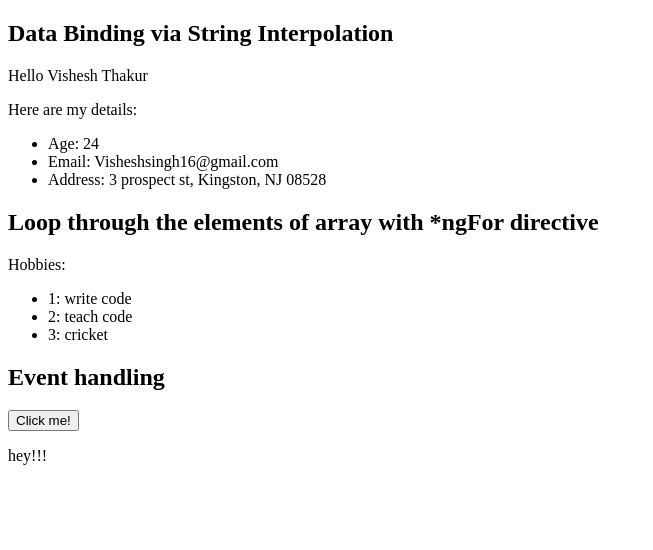
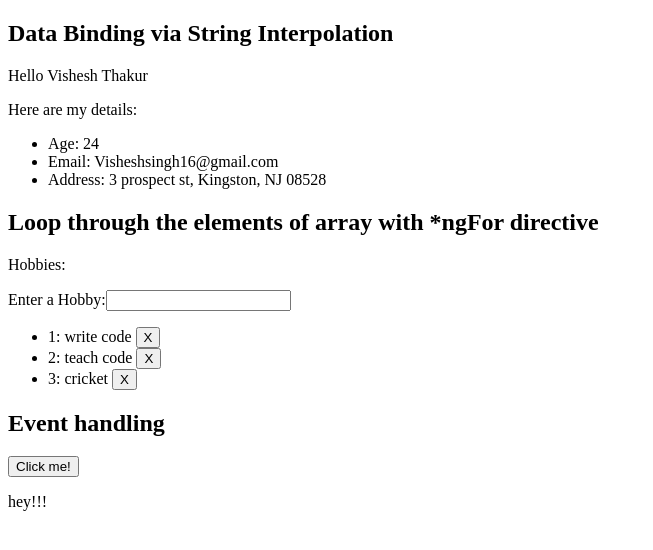
Before and after one commit to VisheshSingh/Angular4appDemo, an Angular app: page / in a window 1280 px wide. Shown: the top 550 px of the page, without its empty margins (0-653 px from the left). Built offline with nearby package versions, Linux system fonts and the light colour scheme.

Commit message:
Add and delete a hobby functionality via forms anf click event

```diff
--- a/src/app/components/user/user.component.html
+++ b/src/app/components/user/user.component.html
@@ -13,8 +13,14 @@
 <h2>Loop through the elements of array with *ngFor directive</h2>
 <!--Loop through the elements of array with ng-For directive-->
 <p>Hobbies:</p>
+<form (submit)="addHobby(hobby.value)">
+  <div>
+    <label for="hobby">Enter a Hobby:</label>
+    <input type="text" #hobby>
+  </div>
+</form>
 <ul>
-  <li *ngFor = "let hobby of hobbies; let i = index">{{i+1}}: {{hobby}}</li>
+  <li *ngFor = "let hobby of hobbies; let i = index">{{i+1}}: {{hobby}} <button (click)="deleteHobby(hobby)">X</button></li>
 </ul>
 
 <h2>Event handling</h2>
--- a/src/app/components/user/user.component.ts
+++ b/src/app/components/user/user.component.ts
@@ -36,6 +36,19 @@
     this.hello = 'hello man!!!';
     this.hobbies.push('New Hobby');
   }
+
+  addHobby(hobby){
+    this.hobbies.unshift(hobby);
+    return false;
+  }
+
+  deleteHobby(hobby){
+    for(let i=0; i< this.hobbies.length;i++){
+      if(this.hobbies[i] == hobby){
+        this.hobbies.splice(i,1);
+      }
+    }
+  }
 }
 
 interface Address{
```
